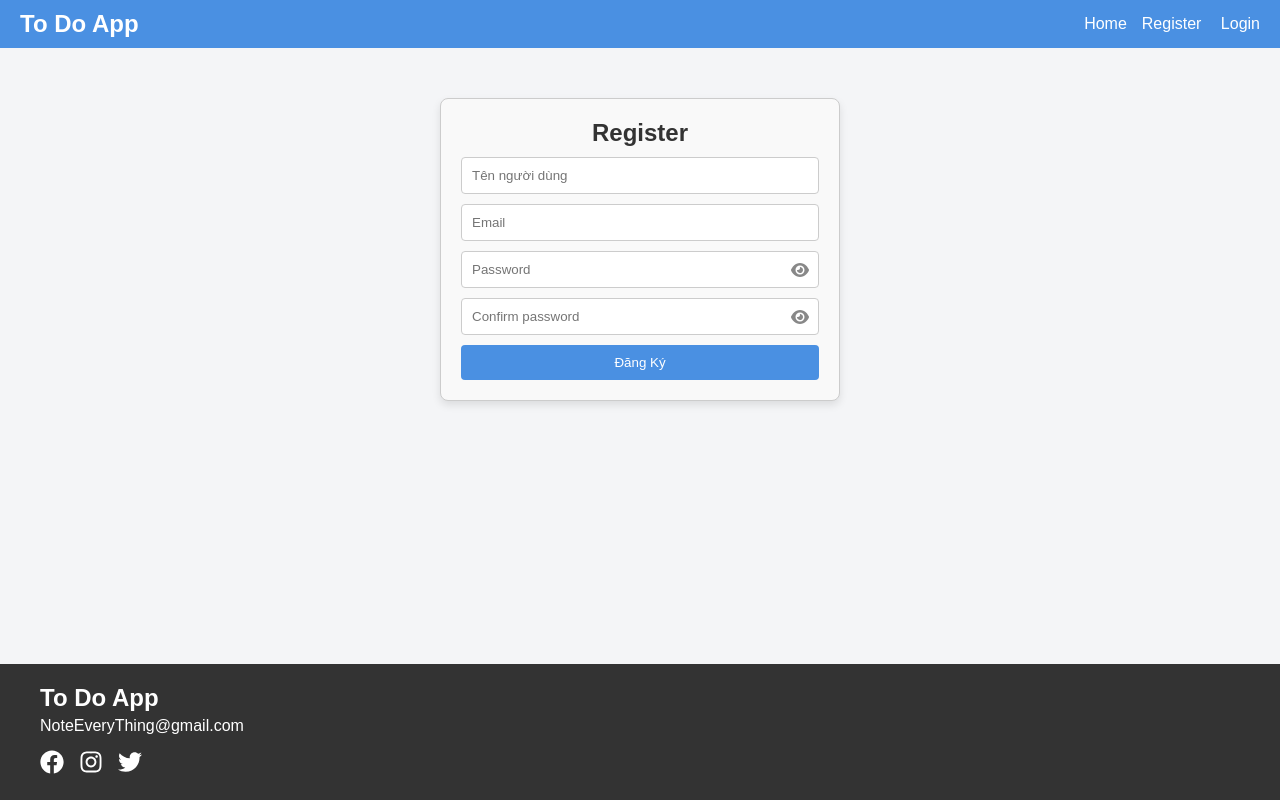
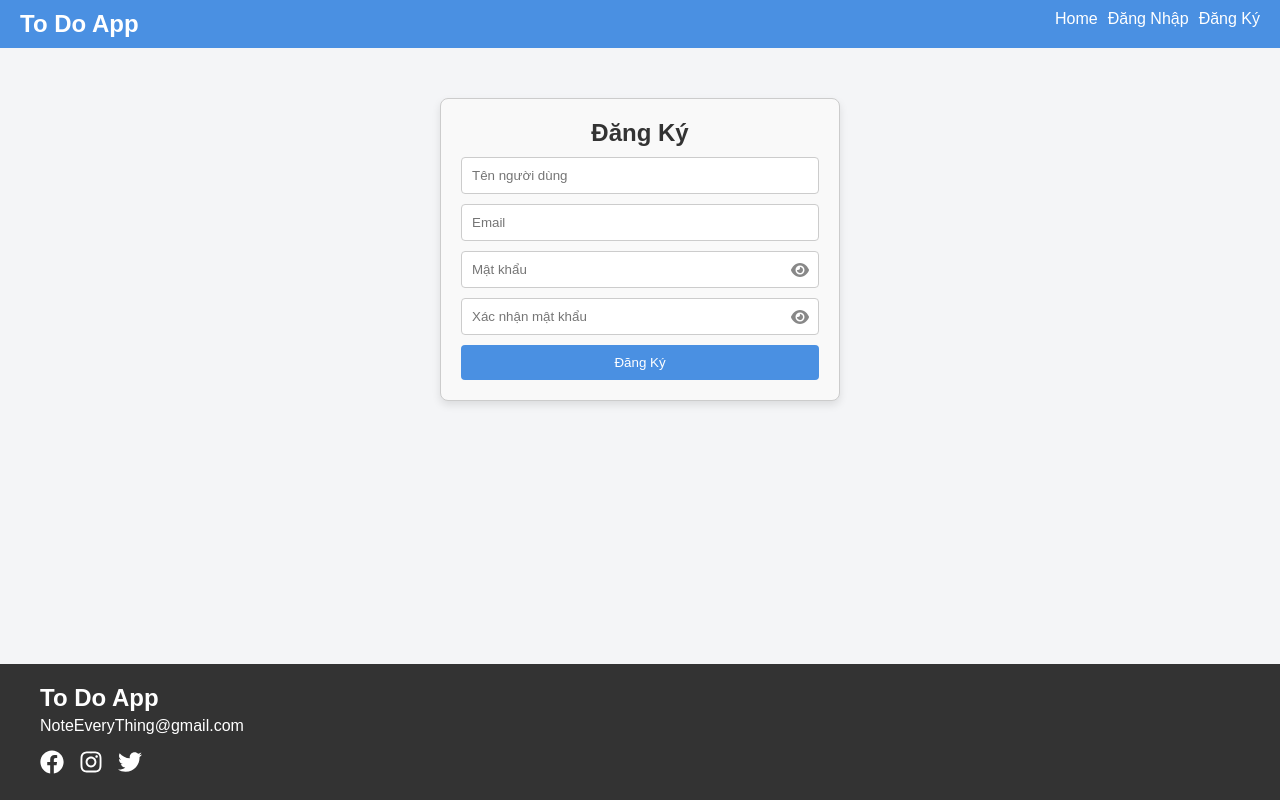
Before and after one commit to Hungichi/todoweb, a React (Vite) app: page /signup in a window 1280 px wide. Built offline with nearby package versions, Linux system fonts and the light colour scheme; no server answers.

Commit message:
update all

```diff
--- a/src/App.jsx
+++ b/src/App.jsx
@@ -1,34 +1,46 @@
-import React from 'react';
-import { BrowserRouter as Router, Route, Routes, useLocation } from 'react-router-dom';
+// App.jsx
+import React, { useState, useEffect } from 'react';
+import { BrowserRouter as Router, Route, Routes, useLocation, useNavigate } from 'react-router-dom';
 import Navbar from './components/Navbar';
 import BoardsPage from './components/BoardsPage';
 import Board from './components/Board';
 import SignUp from './components/SignUp';
 import Login from './components/Login';
 import Footer from './components/footer';
+import { auth } from './firebase';
 
-function AppContent() {
-  const location = useLocation();  // Lấy thông tin đường dẫn hiện tại
-  const showFooter = !location.pathname.startsWith('/board');  // Ẩn footer nếu URL bắt đầu bằng "/board"
+function AppContent({ user, setUser }) {
+  const location = useLocation();
+  const showFooter = !location.pathname.startsWith('/board');
+
+  useEffect(() => {
+    const unsubscribe = auth.onAuthStateChanged((currentUser) => {
+      setUser(currentUser); // Cập nhật trạng thái người dùng
+    });
+
+    return () => unsubscribe(); // Hủy đăng ký listener khi component unmount
+  }, [setUser]);
 
   return (
     <div className="App">
-      <Navbar />
+      <Navbar user={user} setUser={setUser} />
       <Routes>
-        <Route path="/" element={<BoardsPage />} />  {/* Trang chính */}
-        <Route path="/board/:id" element={<Board />} />  {/* Trang board với id thay đổi */}
-        <Route path="/signup" element={<SignUp />} />  {/* Đăng ký */}
-        <Route path="/login" element={<Login />} />  {/* Đăng nhập */}
+        <Route path="/" element={<BoardsPage />} />
+        <Route path="/board/:id" element={<Board />} />
+        <Route path="/signup" element={<SignUp />} />
+        <Route path="/login" element={<Login setUser={setUser} />} />
       </Routes>
-      {showFooter && <Footer />}  {/* Footer ẩn khi ở trang Board */}
+      {showFooter && <Footer />}
     </div>
   );
 }
 
 function App() {
+  const [user, setUser] = useState(null); // Quản lý trạng thái người dùng
+
   return (
     <Router>
-      <AppContent />  {/* AppContent chứa toàn bộ logic bên trong Router */}
+      <AppContent user={user} setUser={setUser} />
     </Router>
   );
 }
--- a/src/components/Board.jsx
+++ b/src/components/Board.jsx
@@ -3,10 +3,11 @@ import List from './List';
 import { DndProvider } from 'react-dnd';
 import { HTML5Backend } from 'react-dnd-html5-backend';
 import AddList from './AddList';
-import { useLocation } from 'react-router-dom';
+import { useLocation, useNavigate } from 'react-router-dom';
 
 const Board = () => {
   const location = useLocation();
+  const navigate = useNavigate();
   const background = location.state?.background || '/images/backgrounds/bg1.jpg';
 
   // Load boards từ localStorage
@@ -116,6 +117,16 @@ const Board = () => {
     });
   };
 
+  // Hàm xóa board
+  const handleDeleteBoard = () => {
+    if (window.confirm('Bạn có chắc chắn muốn xóa board này?')) {
+      const updatedBoards = boards.filter(board => board.id !== currentBoard.id);
+      localStorage.setItem('boards', JSON.stringify(updatedBoards));
+      localStorage.removeItem('currentBoard');
+      navigate('/boards'); // Quay về BoardsPage
+    }
+  };
+
  return (
   <DndProvider backend={HTML5Backend}>
     <div
@@ -130,6 +141,18 @@ const Board = () => {
         overflow: 'hidden',
       }}
     >
+      {/* Thẻ chứa lớn với background */}
+      <div className="board-container" style={{ position: 'relative', paddingTop: '60px' }}>
+        {/* Thanh thông tin board */}
+        <div className="board-info-bar">
+          <h2>{currentBoard.title}</h2>
+          <button className="delete-board-btn" onClick={handleDeleteBoard}>
+            Xóa Board
+          </button>
+        </div>
+
+        {/* Container để render danh sách */}
+        <div className="list-container">
           {currentBoard.lists.map((list) => (
             <List
               key={list.id}
@@ -144,8 +167,12 @@ const Board = () => {
           ))}
           <AddList onAddList={addList} />
         </div>
+      </div>
+    </div>
   </DndProvider>
 );
+
+
 };
 
 export default Board;
--- a/src/components/Login.css
+++ b/src/components/Login.css
@@ -1,4 +1,4 @@
-.login-container {
+.login-form {
   max-width: 400px;
   margin: 50px auto;
   padding: 20px;
@@ -6,14 +6,18 @@
   border-radius: 8px;
   background-color: #f9f9f9;
   box-shadow: 0 4px 8px rgba(0, 0, 0, 0.1);
+  display: flex;
+  flex-direction: column;
+  align-items: center; /* Căn giữa nội dung theo chiều ngang */
 }
 
-.login-container h2 {
+.login-form h1 {
   text-align: center;
+  margin-bottom: 20px;
   color: #333;
 }
 
-.login-container input {
+.login-form input {
   width: 100%;
   padding: 10px;
   margin: 10px 0;
@@ -21,7 +25,27 @@
   border-radius: 4px;
 }
 
-.login-container button {
+.password-container {
+  position: relative;
+  width: 100%;
+}
+
+.password-container input {
+  width: 100%;
+  padding-right: 40px;
+}
+
+.password-toggle {
+  position: absolute;
+  top: 50%;
+  right: 10px;
+  transform: translateY(-50%);
+  cursor: pointer;
+  font-size: 20px;
+  color: #4a90e2;
+}
+
+.login-form button {
   width: 100%;
   padding: 10px;
   background-color: #4a90e2;
@@ -31,6 +55,6 @@
   cursor: pointer;
 }
 
-.login-container button:hover {
+.login-form button:hover {
   background-color: #357abd;
 }
--- a/src/components/Login.jsx
+++ b/src/components/Login.jsx
@@ -1,35 +1,35 @@
 import React, { useState } from 'react';
+import { useNavigate } from 'react-router-dom';
+import { auth } from '../firebase';
+import { signInWithEmailAndPassword } from 'firebase/auth';
 import { FontAwesomeIcon } from '@fortawesome/react-fontawesome';
 import { faEye, faEyeSlash } from '@fortawesome/free-solid-svg-icons';
-import { useNavigate } from 'react-router-dom';
-import './Login.css';
+import './Login.css';  // Import file CSS
 
-const Login = () => {
+const Login = ({ setUser }) => {
   const [email, setEmail] = useState('');
   const [password, setPassword] = useState('');
   const [showPassword, setShowPassword] = useState(false);
   const navigate = useNavigate();
 
+  const handleLogin = async (e) => {
+    e.preventDefault();
+    try {
+      const userCredential = await signInWithEmailAndPassword(auth, email, password);
+      setUser(userCredential.user);
+      navigate('/'); // Quay lại trang chủ sau khi đăng nhập
+    } catch (error) {
+      console.error('Login failed:', error);
+    }
+  };
+
   const togglePasswordVisibility = () => {
     setShowPassword((prev) => !prev);
   };
 
-  const handleLogin = async (e) => {
-    e.preventDefault();
-    try {
-      // Xử lý đăng nhập (Firebase)
-      alert('Đăng nhập thành công!');
-      navigate('/home');
-    } catch (error) {
-      alert(error.message);
-    }
-  };
-
   return (
-    <div className="login-container">
-      <h2>Login</h2>
-      <form onSubmit={handleLogin}>
-        <div className="input-wrapper">
+    <form onSubmit={handleLogin} className="login-form">
+  <h1>Login</h1>
   <input
     type="email"
     placeholder="Email"
@@ -37,26 +37,21 @@ const Login = () => {
     onChange={(e) => setEmail(e.target.value)}
     required
   />
-        </div>
-
-        <div className="input-wrapper">
+  <div className="password-container">
     <input
       type={showPassword ? 'text' : 'password'}
-            placeholder="Mật khẩu"
+      placeholder="Password"
       value={password}
       onChange={(e) => setPassword(e.target.value)}
       required
     />
-          <FontAwesomeIcon
-            icon={showPassword ? faEyeSlash : faEye}
-            className="eye-icon"
-            onClick={togglePasswordVisibility}
-          />
+    <span className="password-toggle" onClick={togglePasswordVisibility}>
+      <FontAwesomeIcon icon={showPassword ? faEyeSlash : faEye} />
+    </span>
   </div>
-
   <button type="submit">Đăng Nhập</button>
 </form>
-    </div>
+
   );
 };
 
--- a/src/components/Navbar.jsx
+++ b/src/components/Navbar.jsx
@@ -1,41 +1,39 @@
 // src/components/Navbar.jsx
 import React from 'react';
-import { Link } from 'react-router-dom';
+import { Link, useNavigate } from 'react-router-dom';
+import { auth } from '../firebase';
 
-const Navbar = () => {
-  const navbarStyle = {
+const Navbar = ({ user, setUser }) => {
+  const navigate = useNavigate();
 
-    top: 0,
-    left: 0,
-    width: '100%',
-    backgroundColor: '#4a90e2',
-    color: 'white',
-    display: 'flex',
-    justifyContent: 'space-between',
-    alignItems: 'center',
-    padding: '10px 20px',
-    zIndex: 1000,
+  const handleLogout = () => {
+    auth.signOut();
+    setUser(null); // Xóa trạng thái user sau khi đăng xuất
+    navigate('/'); // Quay lại trang chủ sau khi đăng xuất
   };
 
-  const navLinkStyle = {
-    color: 'white',
-    textDecoration: 'none',
-    marginLeft: '15px',
-  };
-
-  const navLinkHoverStyle = {
-    textDecoration: 'underline',
-  };
+  const userName = user ? user.email.split('@')[0] : ''; // Lấy tên trước '@'
 
   return (
-    <nav style={navbarStyle}>
-      <h1>
-        To Do App
-      </h1>
-      <div className="nav-links">
-        <Link to="/" style={navLinkStyle}>Home</Link>
-        <Link to="/signup" style={navLinkStyle}>Register</Link> {/* Thêm liên kết Đăng Ký */}
-        <Link to="/login" style={navLinkStyle}>Login</Link> {/* Thêm liên kết Đăng Nhập */}
+    <nav style={{ backgroundColor: '#4a90e2', padding: '10px 20px', color: 'white', display: 'flex', justifyContent: 'space-between' }}>
+      <h1>To Do App</h1>
+
+      <div style={{display:"flex"}}>
+      <Link to="/" style={{  color: 'white', textDecoration: 'none' }}>Home</Link>
+        {user ? (
+          <div style={{ display: 'flex', alignItems: 'center', gap: '10px' }}>
+            <span>{userName}</span>
+            <button className="logout-button" onClick={handleLogout}>
+            Đăng Xuất
+          </button>
+          </div>
+        ) : (
+          <>
+
+            <Link to="/login" style={{ margin: '0 10px', color: 'white', textDecoration: 'none' }}>Đăng Nhập</Link>
+            <Link to="/signup" style={{ color: 'white', textDecoration: 'none' }}>Đăng Ký</Link>
+          </>
+        )}
       </div>
     </nav>
   );
--- a/src/components/SignUp.jsx
+++ b/src/components/SignUp.jsx
@@ -1,6 +1,9 @@
 import React, { useState } from 'react';
 import { FontAwesomeIcon } from '@fortawesome/react-fontawesome';
 import { faEye, faEyeSlash } from '@fortawesome/free-solid-svg-icons';
+import { useNavigate } from 'react-router-dom'; // Import useNavigate
+import { auth } from '../firebase'; // Import firebase auth
+import { createUserWithEmailAndPassword } from 'firebase/auth'; // Import hàm tạo người dùng
 import './SignUp.css';
 
 const SignUp = () => {
@@ -9,6 +12,7 @@ const SignUp = () => {
   const [password, setPassword] = useState('');
   const [confirmPassword, setConfirmPassword] = useState('');
   const [showPassword, setShowPassword] = useState(false);
+  const navigate = useNavigate(); // Khởi tạo navigate
 
   const togglePasswordVisibility = () => {
     setShowPassword((prev) => !prev);
@@ -21,16 +25,23 @@ const SignUp = () => {
       return;
     }
     try {
-      // Xử lý đăng ký (Firebase hoặc API)
+      // Tạo tài khoản mới
+      await createUserWithEmailAndPassword(auth, email, password);
       alert(`Chào mừng, ${username}! Đăng ký thành công.`);
+      navigate('/login'); // Chuyển đến trang đăng nhập
     } catch (error) {
-      alert(error.message);
+      // Kiểm tra lỗi cụ thể
+      if (error.code === 'auth/email-already-in-use') {
+        alert('Email này đã được sử dụng.');
+      } else {
+        alert(error.message);
+      }
     }
   };
 
   return (
     <div className="signup-container">
-      <h2>Register</h2>
+      <h2>Đăng Ký</h2>
       <form onSubmit={handleSignUp}>
         <div className="input-wrapper">
           <input
@@ -55,7 +66,7 @@ const SignUp = () => {
         <div className="input-wrapper">
           <input
             type={showPassword ? 'text' : 'password'}
-            placeholder="Password"
+            placeholder="Mật khẩu"
             value={password}
             onChange={(e) => setPassword(e.target.value)}
             required
@@ -70,7 +81,7 @@ const SignUp = () => {
         <div className="input-wrapper">
           <input
             type={showPassword ? 'text' : 'password'}
-            placeholder="Confirm password"
+            placeholder="Xác nhận mật khẩu"
             value={confirmPassword}
             onChange={(e) => setConfirmPassword(e.target.value)}
             required
```
Also changed, not shown: src/index.css (+77 -0 lines). Lines whose indentation alone changed are shown as unchanged.
